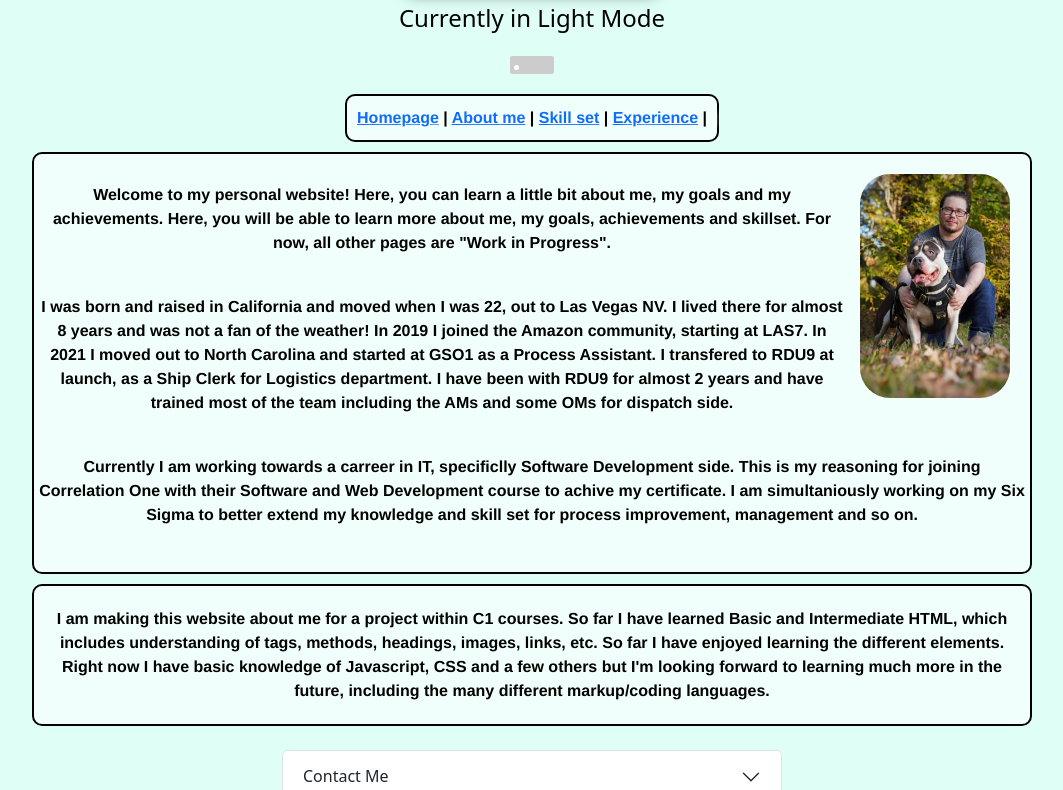
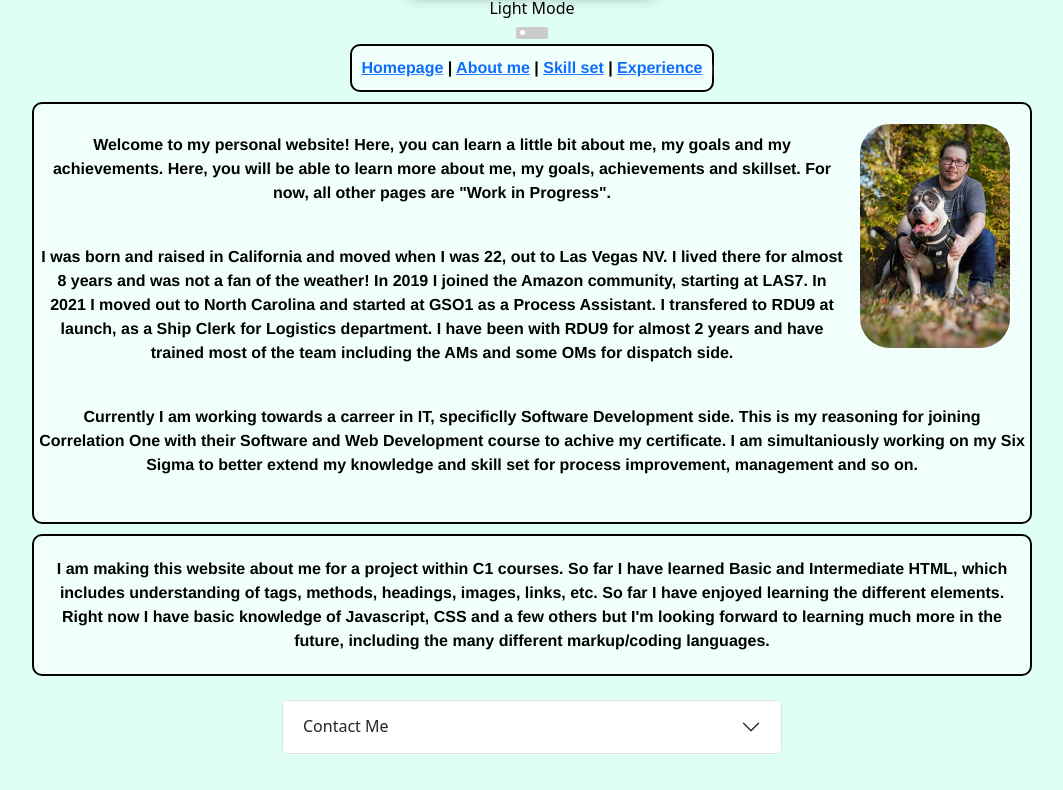
Before and after one commit to Woidyla/mywebsite, a plain HTML site: page index.html in a window 1280 px wide. Shown: the part 134-924 px from the top of the page, without its empty margins (108-1171 px from the left). Drawn offline with nearby package versions, Linux system fonts and the light colour scheme.

Commit message:
update in css

```diff
--- a/CSS/styles.css
+++ b/CSS/styles.css
@@ -34,7 +34,6 @@
 
 .navi {
   grid-area: auto;
-
   background-color: rgba(255, 255, 255, 0.549);
   border-radius: 10px;
   max-width: 1000px;
@@ -110,9 +109,9 @@
 .container {
   display: grid;
   width: 800px;
-    height: 100px;
+  height: 50px;
   place-content: center;
-    gap: 1rem;
+  gap: 0;
   text-align: center;
 }
 
@@ -125,9 +124,9 @@
 .toggle-switch {
 position: relative;
 display: inline-block;
-  width: 2.75rem;
-  height: 1.13rem;
-  margin-bottom: 0.63rem;
+width: 2rem;
+height: .75rem;
+margin-bottom: 0rem;
 margin-inline: auto;
 }
 
@@ -155,7 +154,7 @@
 height: 0.33rem;
 width: 0.33rem;
 left: 0.25rem;
-  bottom: 0.25rem;
+bottom: 0.20rem;
 background-color: white;
 transition: 0.4s;
 border-radius: 50%;
@@ -170,5 +169,5 @@ input:focus + .slider {
 }
 
 input:checked + .slider:before {
-  transform: translateX(1.63rem);
+transform: translateX(1rem);
 }
--- a/Javascript/script.js
+++ b/Javascript/script.js
@@ -9,7 +9,7 @@ function toggleMode() {
     'Dark Mode'
     : "Light Mode"
 
-  modeStatus.innerText = "Currently in " + modeMessage;
+  modeStatus.innerText = modeMessage;
 }
 
 modeToggle.addEventListener('click', toggleMode);
--- a/index.html
+++ b/index.html
@@ -1,5 +1,4 @@
 <!DOCTYPE html>
-
 <html lang="en">
 
 <head>
@@ -15,21 +14,22 @@
   <link rel="stylesheet" href="CSS/styles.css">
 
 
-
-
 </head>
 
 
 <body class="body"><br>
 <div class="header"><header><center><h1>Eliot Woidyla</h1></center></header></div>
 
-<div class="container">
-  <h4 class="mode-status">Currently in Light Mode</h4>
+
+             <div class="container">
+  <h6 class="mode-status">Light Mode</h6>
   <label class="toggle-switch">
     <input type="checkbox" id="mode-toggle">
     <span class="slider"></span>
   </label>
 </div>
+
+
 
 
 <div class="grid-container">
@@ -39,10 +39,10 @@
            <a href="index.html">Homepage</a> |
            <a href="#">About me</a> |
            <a href="#">Skill set</a> |
-           <a href="#">Experience</a> |
-
+           <a href="#">Experience</a>
          </nav>
        </div>
+
         <div class="abmetxt"><img src="Media/eliot.jpg" alt="Me" width="150" class="metri">
         <br>
         <center><p>Welcome to my personal website! Here, you can learn a little bit about me, my goals and my achievements.
```
Lines whose indentation alone changed are shown as unchanged.
